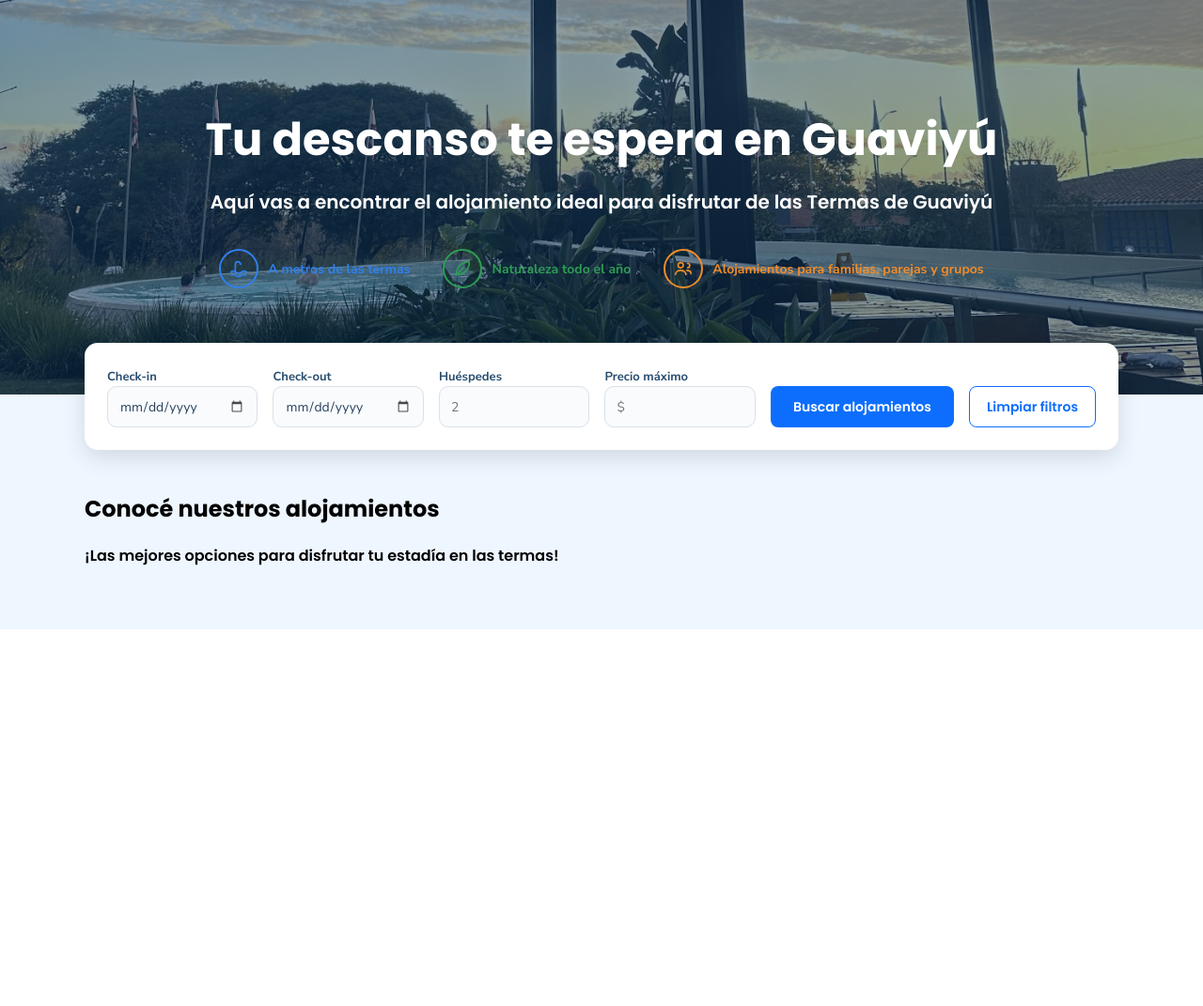
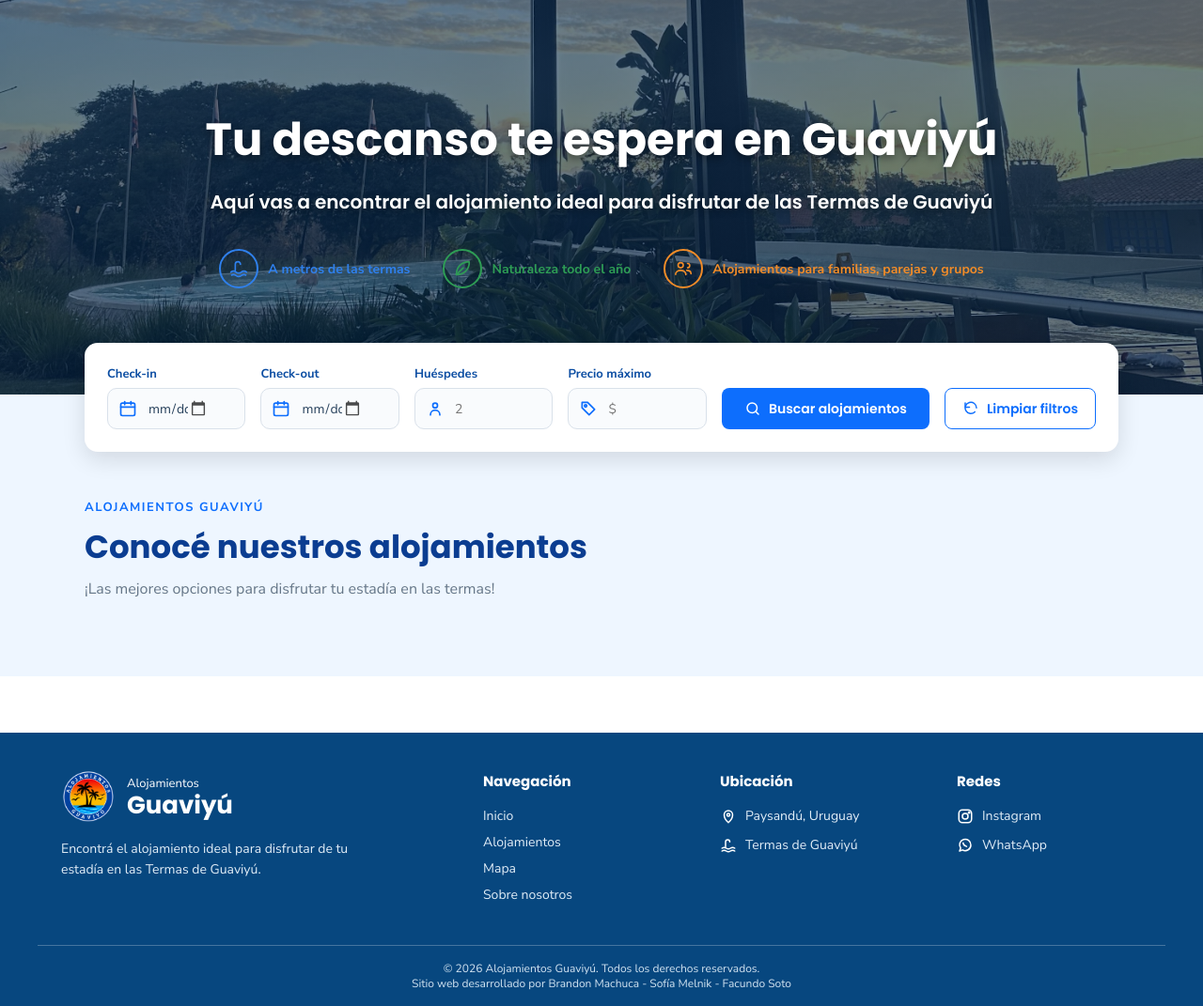
Before and after one commit to facundosoto287/alojamientosGuaviyu, a Java web app: template src/main/webapp/WEB-INF/views/inicio.jsp in a window 1280 px wide. Shown: the part 103-1174 px from the top of the page at 94% size. Before the commit the page ends 773 px from the top, so only its background shows below. Run offline with Tomcat 11, a stand-in JSP engine, Linux system fonts and the light colour scheme; the template is opened without the code that fills it, so the values that code supplies are empty.

Commit message:
Pantalla de inicio subida para revision

```diff
--- a/src/main/webapp/WEB-INF/views/alojamientos.jsp
+++ b/src/main/webapp/WEB-INF/views/alojamientos.jsp
@@ -10,6 +10,7 @@
     <link rel="preconnect" href="https://fonts.gstatic.com" crossorigin>
     <link href="https://fonts.googleapis.com/css2?family=Poppins:wght@600;700;800&family=Nunito+Sans:wght@400;600;700&display=swap" rel="stylesheet">
     <link rel="stylesheet" href="${pageContext.request.contextPath}/css/header.css">
+    <link rel="stylesheet" href="${pageContext.request.contextPath}/css/footer.css">
     <link rel="stylesheet" href="${pageContext.request.contextPath}/css/alojamientos.css">
 </head>
 <body>
@@ -46,5 +47,6 @@
 </main>
 
 <footer class="site-footer">Termas de Guaviyú</footer>
+<%@ include file="components/footer.jsp" %>
 </body>
 </html>
--- /dev/null
+++ b/src/main/webapp/WEB-INF/views/components/footer.jsp
@@ -0,0 +1,104 @@
+<%--
+  Created by IntelliJ IDEA.
+  User: facuw
+  Date: 11/10/2026
+  Time: 15:19
+  To change this template use File | Settings | File Templates.
+--%>
+<%@ page pageEncoding="UTF-8" %>
+
+<footer class="site-footer">
+    <div class="footer-contenido">
+
+        <!-- Marca -->
+        <div class="footer-marca">
+            <div class="footer-logo-bloque">
+                <img src="${pageContext.request.contextPath}/img/logoAlojamientosGuaviyu.png"
+                     alt="Alojamientos Guaviyú"
+                     class="footer-logo">
+
+                <div class="footer-nombre">
+                    <span>Alojamientos</span>
+                    <strong>Guaviyú</strong>
+                </div>
+            </div>
+
+            <p>
+                Encontrá el alojamiento ideal para disfrutar
+                de tu estadía en las Termas de Guaviyú.
+            </p>
+        </div>
+
+        <!-- Navegación -->
+        <div class="footer-columna">
+            <h4>Navegación</h4>
+
+            <a href="${pageContext.request.contextPath}/inicio">Inicio</a>
+            <a href="${pageContext.request.contextPath}/alojamientos">Alojamientos</a>
+            <a href="#">Mapa</a>
+            <a href="${pageContext.request.contextPath}/sobre-nosotros">Sobre nosotros</a>
+        </div>
+
+        <!-- Ubicación -->
+        <div class="footer-columna">
+            <h4>Ubicación</h4>
+
+            <div class="footer-item">
+                <svg viewBox="0 0 24 24" aria-hidden="true">
+                    <path d="M12 21s6-5.2 6-11a6 6 0 1 0-12 0c0 5.8 6 11 6 11z"/>
+                    <circle cx="12" cy="10" r="2"/>
+                </svg>
+
+                <span>Paysandú, Uruguay</span>
+            </div>
+
+            <div class="footer-item">
+                <svg viewBox="0 0 24 24" aria-hidden="true">
+                    <path d="M3 16c2-1.5 4-1.5 6 0s4 1.5 6 0 4-1.5 6 0"/>
+                    <path d="M3 20c2-1.5 4-1.5 6 0s4 1.5 6 0 4-1.5 6 0"/>
+                    <path d="M8 14V7a3 3 0 0 1 6 0"/>
+                </svg>
+
+                <span>Termas de Guaviyú</span>
+            </div>
+        </div>
+
+        <!-- Redes -->
+        <div class="footer-columna">
+            <h4>Redes</h4>
+
+            <a href="https://www.instagram.com/alojamientosguaviyu/"
+               class="footer-item footer-red"
+               target="_blank"
+               rel="noopener">
+
+                <svg viewBox="0 0 24 24" aria-hidden="true">
+                    <rect x="3" y="3" width="18" height="18" rx="5"/>
+                    <circle cx="12" cy="12" r="4"/>
+                    <circle cx="17.5" cy="6.5" r="1"/>
+                </svg>
+
+                <span>Instagram</span>
+            </a>
+
+            <a href="#"
+               class="footer-item footer-red"
+               target="_blank"
+               rel="noopener">
+
+                <svg viewBox="0 0 24 24" aria-hidden="true">
+                    <path d="M20 11.5a8 8 0 0 1-11.8 7L4 20l1.5-4A8 8 0 1 1 20 11.5z"/>
+                    <path d="M9 8.5c.5 2.7 2.3 4.5 5 5"/>
+                </svg>
+
+                <span>WhatsApp</span>
+            </a>
+        </div>
+
+    </div>
+
+    <div class="footer-inferior">
+        <p>© 2026 Alojamientos Guaviyú. Todos los derechos reservados.</p>
+        <p>Sitio web desarrollado por Brandon Machuca - Sofía Melnik - Facundo Soto</p>
+    </div>
+</footer>
--- a/src/main/webapp/WEB-INF/views/components/header.jsp
+++ b/src/main/webapp/WEB-INF/views/components/header.jsp
@@ -3,8 +3,7 @@
 <c:set var="ctx" value="${pageContext.request.contextPath}"/>
 
 <header class="site-header">
-<link href="https://fonts.googleapis.com/css2?family=Libre+Baskerville:wght@400;700&display=swap"
-      rel="stylesheet">
+<link href="https://fonts.googleapis.com/css2?family=Libre+Baskerville:wght@400;700&display=swap" rel="stylesheet">
     <div class="header-container">
 
     <a href="${ctx}/inicio" class="brand">
--- a/src/main/webapp/WEB-INF/views/inicio.jsp
+++ b/src/main/webapp/WEB-INF/views/inicio.jsp
@@ -27,6 +27,8 @@
 
     <link rel="stylesheet"
           href="${pageContext.request.contextPath}/css/header.css">
+    <link rel="stylesheet"
+          href="${pageContext.request.contextPath}/css/footer.css">
     <link rel="stylesheet"
           href="${pageContext.request.contextPath}/css/inicio.css">
 </head>
@@ -95,24 +97,51 @@
 
            <div class="campo-buscador">
                <label for="fechaIngreso">Check-in</label>
+
+               <div class="input-con-icono">
+                   <svg viewBox="0 0 24 24" aria-hidden="true">
+                       <rect x="3" y="5" width="18" height="16" rx="2"/>
+                       <path d="M8 3v4"/>
+                       <path d="M16 3v4"/>
+                       <path d="M3 10h18"/>
+                   </svg>
+
                    <input type="date"
                           id="fechaIngreso"
                           name="fechaIngreso"
                           value="${param.fechaIngreso}"
                           required>
                </div>
+           </div>
 
            <div class="campo-buscador">
                <label for="fechaSalida">Check-out</label>
+
+               <div class="input-con-icono">
+                   <svg viewBox="0 0 24 24" aria-hidden="true">
+                       <rect x="3" y="5" width="18" height="16" rx="2"/>
+                       <path d="M8 3v4"/>
+                       <path d="M16 3v4"/>
+                       <path d="M3 10h18"/>
+                   </svg>
+
                    <input type="date"
                           id="fechaSalida"
                           name="fechaSalida"
                           value="${param.fechaSalida}"
                           required>
                </div>
+           </div>
 
            <div class="campo-buscador">
                <label for="huespedes">Huéspedes</label>
+
+               <div class="input-con-icono">
+                   <svg viewBox="0 0 24 24" aria-hidden="true">
+                       <circle cx="12" cy="8" r="3"/>
+                       <path d="M6 20c0-3.5 2.7-6 6-6s6 2.5 6 6"/>
+                   </svg>
+
                    <input type="number"
                           id="huespedes"
                           name="huespedes"
@@ -121,9 +150,17 @@
                           value="${param.huespedes}"
                           required>
                </div>
+           </div>
 
            <div class="campo-buscador">
                <label for="precioMax">Precio máximo</label>
+
+               <div class="input-con-icono">
+                   <svg viewBox="0 0 24 24" aria-hidden="true">
+                       <path d="M20 13l-7 7-9-9V4h7z"/>
+                       <circle cx="8.5" cy="8.5" r="1.5"/>
+                   </svg>
+
                    <input type="number"
                           id="precioMax"
                           name="precioMax"
@@ -131,21 +168,37 @@
                           placeholder="$"
                           value="${param.precioMax}"
                           required>
-
+               </div>
            </div>
 
            <button type="submit" class="boton-buscar">
+               <svg viewBox="0 0 24 24" aria-hidden="true">
+                   <circle cx="11" cy="11" r="7"/>
+                   <path d="M20 20l-4-4"/>
+               </svg>
+
                Buscar alojamientos
            </button>
+
            <a class="boton-limpiar"
               href="${pageContext.request.contextPath}/inicio">
+
+               <svg viewBox="0 0 24 24" aria-hidden="true">
+                   <path d="M4 4v6h6"/>
+                   <path d="M20 11a8 8 0 1 0-2.3 5.7"/>
+               </svg>
+
                Limpiar filtros
            </a>
-
        </form>
 
+    <div class="alojamientos-titulo">
+        <span class="titulo-etiqueta">Alojamientos Guaviyú</span>
+
         <h2>Conocé nuestros alojamientos</h2>
+
         <p>¡Las mejores opciones para disfrutar tu estadía en las termas!</p>
+    </div>
 
     <div class="alojamientos-grid">
 
@@ -154,15 +207,15 @@
 
 
             <%-- Imagen fija para el alojamiento 6 --%>
-            <c:if test="${alojamiento.id == 1}">
+            <c:if test="${alojamiento.id == 5}">
                 <div class="alojamiento-card-imagen">
-                    <img src="https://images.unsplash.com/photo-1564013799919-ab600027ffc6"
+                    <img src="${pageContext.request.contextPath}/img/grandiosa1.jpg"
                          alt="Imagen de ${alojamiento.nombre}">
                 </div>
             </c:if>
 
             <%-- Imagen por defecto para los demás --%>
-            <c:if test="${alojamiento.id != 1}">
+            <c:if test="${alojamiento.id != 5}">
                 <div class="alojamiento-card-imagen">
                     <img src="${pageContext.request.contextPath}/img/alojamiento-default.jpg"
                          alt="Imagen de ${alojamiento.nombre}">
@@ -330,4 +383,5 @@
 </div>
 </section>
 <script src="${pageContext.request.contextPath}/js/inicio.js"></script>
+<%@ include file="components/footer.jsp" %>
 </body>
--- a/src/main/webapp/WEB-INF/views/login.jsp
+++ b/src/main/webapp/WEB-INF/views/login.jsp
@@ -12,6 +12,7 @@
     <link rel="preconnect" href="https://fonts.gstatic.com" crossorigin>
     <link href="https://fonts.googleapis.com/css2?family=Poppins:wght@600;700;800&family=Nunito+Sans:wght@400;600;700&display=swap" rel="stylesheet">
     <link rel="stylesheet" href="${pageContext.request.contextPath}/css/header.css">
+    <link rel="stylesheet" href="${pageContext.request.contextPath}/css/footer.css">
     <link rel="stylesheet" href="${pageContext.request.contextPath}/css/login.css">
 </head>
 <body class="pagina-login">
@@ -204,5 +205,6 @@
         });
     });
 </script>
+<%@ include file="components/footer.jsp" %>
 </body>
 </html>
--- a/src/main/webapp/WEB-INF/views/sobreNosotros.jsp
+++ b/src/main/webapp/WEB-INF/views/sobreNosotros.jsp
@@ -18,6 +18,7 @@
     <link rel="preconnect" href="https://fonts.gstatic.com" crossorigin>
     <link href="https://fonts.googleapis.com/css2?family=Caveat:wght@700&display=swap" rel="stylesheet">
     <link rel="stylesheet" href="${ctx}/css/header.css">
+    <link rel="stylesheet" href="${pageContext.request.contextPath}/css/footer.css">
     <link rel="stylesheet" href="${ctx}/css/sobreNosotros.css">
 </head>
 <body>
@@ -115,6 +116,6 @@
         </div>
     </section>
 </main>
-
+<%@ include file="components/footer.jsp" %>
 </body>
 </html>
--- a/src/main/webapp/css/inicio.css
+++ b/src/main/webapp/css/inicio.css
@@ -15,17 +15,22 @@ body {
     text-align: center;
     padding: 40px 20px;
 
-    background-image:
-            linear-gradient(rgba(0, 45, 100, 0.45), rgba(0, 45, 100, 0.45)),
-            url("../img/banner-guaviyu1.jpg");
+    background-image: linear-gradient(rgba(0, 35, 80, 0.58), rgba(0, 35, 80, 0.58)), url("../img/banner-guaviyu1.jpg");
 
     background-size: cover;
     background-position: center;
     background-repeat: no-repeat;
 }
 
+.banner h1 {
+    text-shadow: 0 3px 10px rgba(0, 0, 0, 0.45);
+}
+
+.banner p {
+    text-shadow: 0 2px 8px rgba(0, 0, 0, 0.40);
+}
+
 /* Detalles informativos del banner */
-/* Contenedor de los detalles del banner */
 .banner-detalles {
     display: flex;
     align-items: center;
@@ -107,6 +112,74 @@ body {
     font-size: 20px;
 }
 
+
+/* Contenedor del campo con icono */
+.input-con-icono {
+    position: relative;
+    width: 100%;
+}
+
+/* Icono azul de la izquierda */
+.input-con-icono svg {
+    position: absolute;
+    left: 12px;
+    top: 50%;
+    transform: translateY(-50%);
+
+    width: 20px;
+    height: 20px;
+
+    fill: none;
+    stroke: #0d6efd;
+    stroke-width: 2;
+    stroke-linecap: round;
+    stroke-linejoin: round;
+
+    pointer-events: none;
+    z-index: 2;
+}
+
+/* Inputs dentro del contenedor con icono */
+.input-con-icono input {
+    width: 100%;
+    height: 44px;
+
+    padding: 0 12px 0 42px;
+
+    border: 1px solid #d9e1ea;
+    border-radius: 10px;
+
+    background-color: #f9fbfd;
+    color: #27415c;
+
+    font-family: "Nunito Sans", sans-serif;
+    font-size: 14px;
+
+    outline: none;
+}
+
+/* Los inputs de fecha dejan espacio para el calendario de la derecha */
+.input-con-icono input[type="date"] {
+    padding-right: 38px;
+    cursor: pointer;
+}
+
+/* Cuando se selecciona el input */
+.input-con-icono input:focus {
+    border-color: #0d6efd;
+    background-color: white;
+    box-shadow: 0 0 0 3px rgba(13, 110, 253, 0.10);
+}
+
+/* Calendario del navegador */
+.input-con-icono input[type="date"]::-webkit-calendar-picker-indicator {
+    cursor: pointer;
+    opacity: 0.7;
+    width: 18px;
+    height: 18px;
+}
+
+
 /*cards del alojamiento*/
 .alojamientos-inicio {
     font-family: "Poppins", sans-serif;
@@ -120,21 +193,42 @@ body {
 }
 
 .alojamientos-titulo {  /* Separación inferior del título de la sección */
-    margin-bottom: 25px;
+    margin-bottom: 32px;
+}
+
+.titulo-etiqueta {
+    display: inline-block;
+
+    margin-bottom: 8px;
+
+    font-family: "Nunito Sans", sans-serif;
+    font-size: 13px;
+    font-weight: 700;
+
+    color: #0d6efd;
+
+    text-transform: uppercase;
+    letter-spacing: 1.5px;
 }
 
 .alojamientos-titulo h2 {   /* Título "Conocé nuestros alojamientos" */
-    font-family: "Nunito Sans", sans-serif;
     margin: 0 0 8px;
-    font-size: 32px;
+
+    font-family: "Poppins", sans-serif;
+    font-size: 34px;
+    font-weight: 700;
+
     color: #0b3d91;
 }
 
 .alojamientos-titulo p {    /* Texto debajo del título de alojamientos */
+    margin: 0;
+
     font-family: "Nunito Sans", sans-serif;
-    margin: 0;
+    font-size: 16px;
+    font-weight: 400;
+
     color: #667788;
-    font-weight: 200;
 }
 
 .alojamientos-grid {    /* Grilla donde se muestran las cards de alojamientos */
@@ -238,6 +332,7 @@ body {
     flex-shrink: 0;
 }
 
+
 .card-footer {      /* Fila inferior con precio y botón de detalle */
     display: flex;
     align-items: center;
@@ -285,52 +380,22 @@ body {
     z-index: 2;
 }
 
-.campo-buscador {       /* Contenedor individual de cada filtro */
-    font-family: "Nunito Sans", sans-serif;
+/* Cada campo del buscador */
+.campo-buscador {
     flex: 1;
     min-width: 0;
+    font-family: "Nunito Sans", sans-serif;
 }
 
-/* Campos de entrada del buscador */
-.campo-buscador input {
+.campo-buscador label {     /* Tono azulado titulos */
     font-family: "Nunito Sans", sans-serif;
-    width: 100%;
-    height: 44px;
-    padding: 0 12px;
+    display: block;
+    margin-bottom: 6px;
 
-    border: 1px solid #d9e1ea;
-    border-radius: 10px;
-
-    background-color: #f9fbfd;
-    color: #27415c;
-
-    font-family: inherit;
-    font-size: 14px;
-
-    outline: none;
-}
-
-.campo-buscador input:focus {   /* Estilo cuando el usuario selecciona un campo */
-    font-family: "Nunito Sans", sans-serif;
-    border-color: #0d6efd;
-    background-color: white;
-    box-shadow: 0 0 0 3px rgba(13, 110, 253, 0.10);
-}
-
-.campo-buscador input[type="date"] {    /* Cursor para los campos de fecha */
-    cursor: pointer;
-}
-
-.campo-buscador input[type="date"]::-webkit-calendar-picker-indicator {     /* Ícono del calendario de los inputs de fecha */
-    cursor: pointer;
-    opacity: 0.7;
-}
-
-.campo-buscador label {  /*titulos filtros*/
-    font-family: "Nunito Sans", sans-serif;
     font-size: 13px;
     font-weight: 700;
-    color: #284d70;
+
+    color: #0b4da2;
 }
 
 .boton-buscar {     /* Cambio de color al pasar el mouse por Buscar */
@@ -373,6 +438,35 @@ body {
     white-space: nowrap;
 }
 
+.boton-buscar,
+.boton-limpiar {
+    display: inline-flex;
+    align-items: center;
+    justify-content: center;
+    gap: 8px;
+}
+
+.boton-buscar svg,
+.boton-limpiar svg {
+    width: 18px;
+    height: 18px;
+
+    fill: none;
+    stroke-width: 2;
+    stroke-linecap: round;
+    stroke-linejoin: round;
+
+    flex-shrink: 0;
+}
+
+.boton-buscar svg {
+    stroke: white;
+}
+
+.boton-limpiar svg {
+    stroke: #0d6efd;
+}
+
 .boton-limpiar:hover {  /* Cambio visual al pasar el mouse por Limpiar filtros */
     background-color: #f0f6ff;
 }
```
Also changed, not shown: src/main/webapp/WEB-INF/views/alojamiento-detalle.jsp (+15 -4 lines), src/main/webapp/css/footer.css (added, +152 -0 lines), src/main/webapp/img/grandiosa1.jpg (added). Lines whose indentation alone changed are shown as unchanged.
